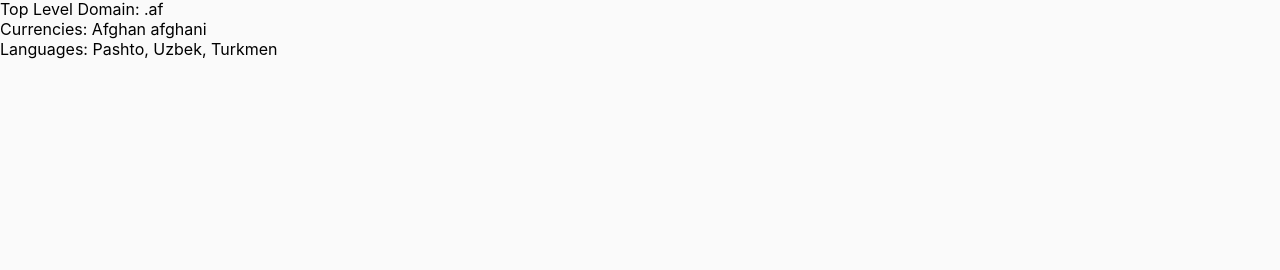
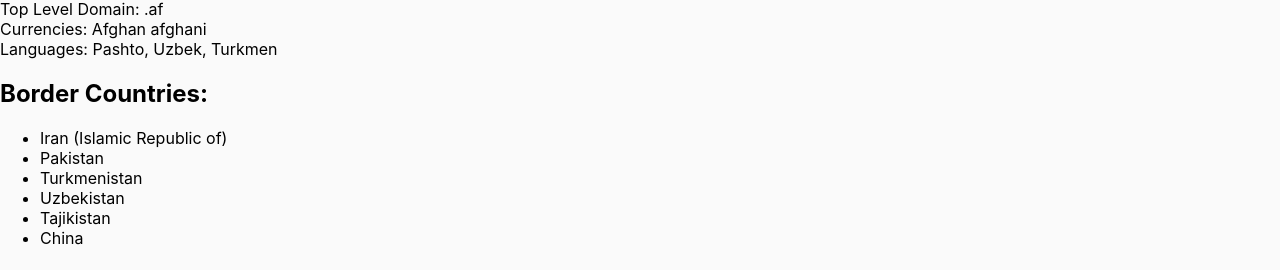
Before and after one commit to MischiefMicah/countries-API, a React (Create React App) app in the folder countries-app/: page / in a window 1280 px wide. Both pictures are taken after a click on the element 640 px from the left and 483 px from the top of the page. Shown: the part 527-797 px from the top of the page. Built offline with nearby package versions, Linux system fonts and the light colour scheme.

Commit message:
added basic border countries in cardDetail.js

```diff
--- a/countries-app/src/components/CardDetail.js
+++ b/countries-app/src/components/CardDetail.js
@@ -1,8 +1,9 @@
 import { useContext } from 'react'
 import { SearchContext } from '../contexts/SearchContext'
-import { useLocation } from 'react-router-dom'
+import { useLocation, useNavigate } from 'react-router-dom'
 
 function CardDetail() {
+    let navigate = useNavigate()
     const location = useLocation()
     const data = location.state.data
     const allData = location.state.allData
@@ -17,12 +18,29 @@ function CardDetail() {
             }))
     }
     const deBorders = (borders, data) => {
+        return (
+            <div>
+                <h2>Border Countries:</h2>
+                <ul>
+                    {
+                    borders.map((code) => {
+                        return data.map((country, key) => {
+                            if (country.alpha3Code === code) {
+                                return <li key={key} onClick={() => navigate(`/card/${country.name}`)}>{country.name}</li>
+                            }
+                        })
+                    })
+                    }
+                </ul>
+            </div>
+        )
+
 
     }
     console.log(location.state.allData)
     return (
         <div>
-            <button><img/>Back</button>
+            <button onClick={() => {navigate('/')}}><img/>Back</button>
             <div className='deFlag'><img  src={data.flags.svg} alt={`${data.name}'s' flag`}/></div>
             <div className='deTop'>
                 <div className='deName'>{data.name}</div>
@@ -37,7 +55,7 @@ function CardDetail() {
                 <div className='deCurr'>Currencies: {mapData(data.currencies)}</div>
                 <div className='deLang'>Languages: {mapData(data.languages)}</div>
             </div>
-            {data.borders === undefined ? deBorders(data.borders, allData) : console.log('no borders')}
+            {data.borders === undefined ? console.log('no borders') : deBorders(data.borders, allData)}
         </div>
     )
 }
```
